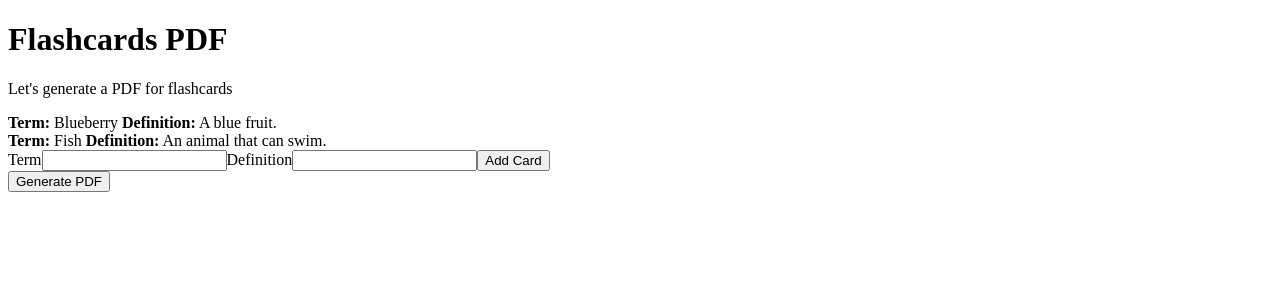
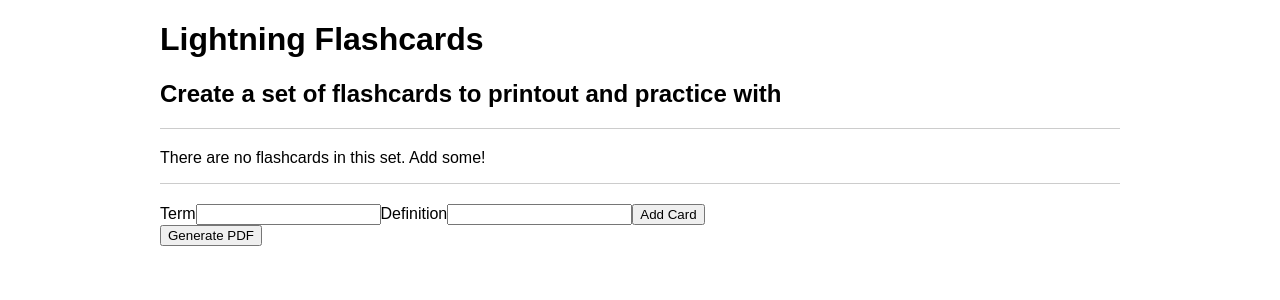
Before and after one commit to WilhelmWillie/flashcards-pdf, an Angular app: page / in a window 1280 px wide. Shown: the top 300 px of the page. Built offline with nearby package versions, Linux system fonts and the light colour scheme.

Commit message:
Added some usability features and started adding styles

```diff
--- a/src/app/app.component.css
+++ b/src/app/app.component.css
@@ -0,0 +1,9 @@
+.page-header {
+  border-bottom: 1px solid #ccc;
+  margin-bottom: 20px;
+}
+
+.flashcards {
+  border-bottom: 1px solid #ccc;
+  margin-bottom: 20px;
+}
--- a/src/app/app.component.html
+++ b/src/app/app.component.html
@@ -1,12 +1,18 @@
-<div>
-  <h1>Flashcards PDF</h1>
-  <p>Let's generate a PDF for flashcards</p>
+<div class="container">
+  <div class="page-header">
+    <h1>Lightning Flashcards</h1>
+    <h2>Create a set of flashcards to printout and practice with</h2>
+  </div>
 
+  <!-- Show flashcards -->
   <div class="flashcards">
-      <flashcard
-        [card]="card"
-        *ngFor="let card of cards"
-      ></flashcard>
+    <!-- Show empty message if there are no cards -->
+    <p *ngIf="cards.length === 0">There are no flashcards in this set. Add some!</p>
+
+    <flashcard
+      [card]="card"
+      *ngFor="let card of cards"
+    ></flashcard>
   </div>
 
   <card-form (addCard)="addCard($event)"></card-form>
--- a/src/app/app.component.ts
+++ b/src/app/app.component.ts
@@ -8,16 +8,7 @@ import jsPDF from 'jspdf';
   styleUrls: ['./app.component.css']
 })
 export class AppComponent {
-  cards = [
-    {
-      term: 'Blueberry',
-      definition: 'A blue fruit.'
-    },
-    {
-      term: 'Fish',
-      definition: 'An animal that can swim.'
-    }
-  ]
+  cards = []
 
   generatePDF() {
     let doc = new jsPDF();
--- a/src/app/card-form/card-form.component.ts
+++ b/src/app/card-form/card-form.component.ts
@@ -21,6 +21,10 @@ export class CardFormComponent implements OnInit {
       term: this.newTerm,
       definition: this.newDefinition
     });
+
+    // Reset form
+    this.newTerm = "";
+    this.newDefinition = "";
   }
 
 }
--- a/src/styles.css
+++ b/src/styles.css
@@ -1 +1,13 @@
 /* You can add global styles to this file, and also import other style files */
+html, body {
+  margin: 0;
+  padding: 0;
+  font-family: sans-serif;
+  font-size: 16px;
+}
+
+.container {
+  width: 93.75%;
+  max-width: 960px;
+  margin: 20px auto;
+}
```
